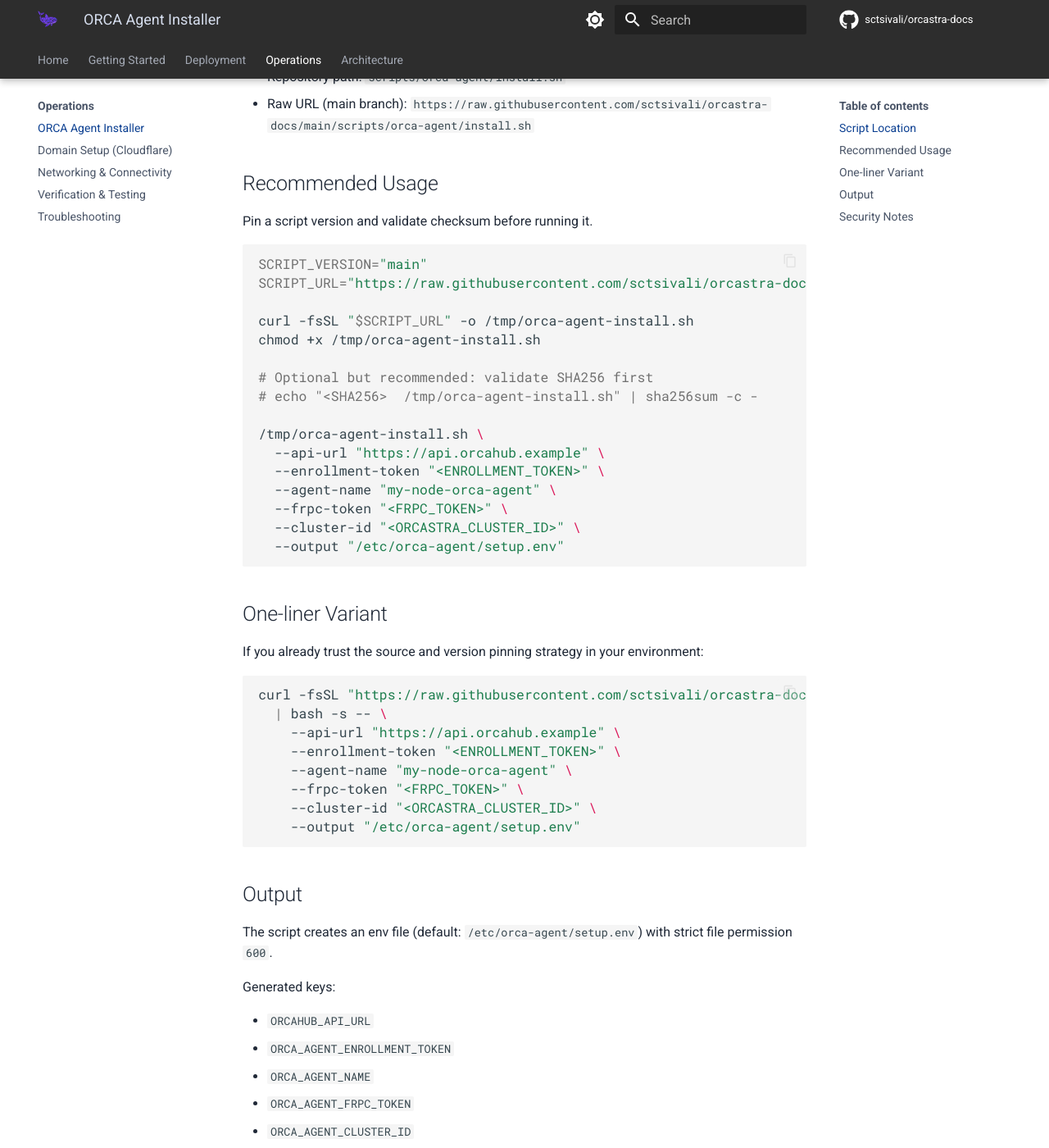
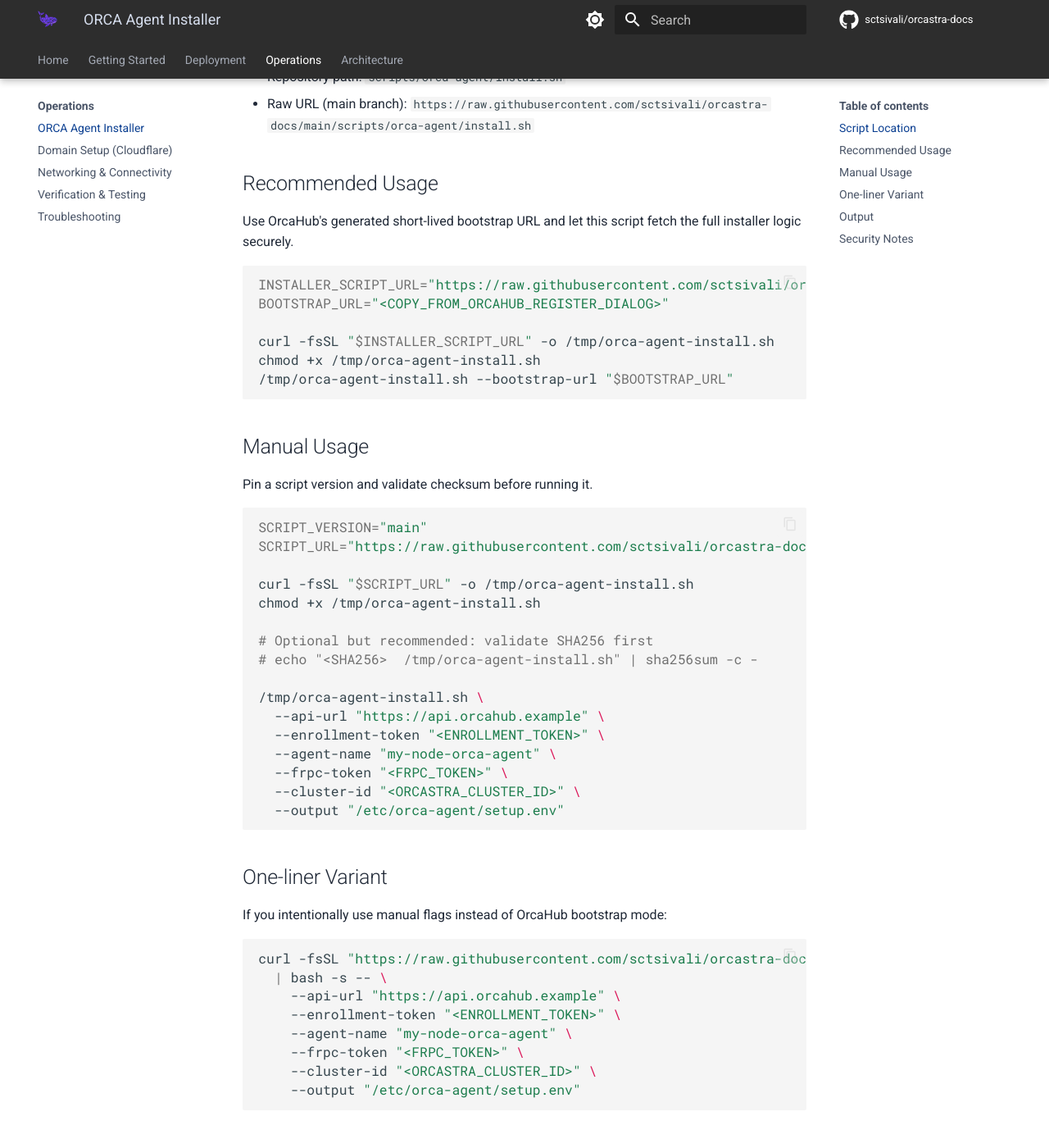
Before and after one commit to sctsivali/orcastra-docs, an MkDocs documentation site: the page built from docs/operations/orca-agent-install.md, in a window 1280 px wide and 1400 px high, scrolled down 329 px. Shown: the whole window at 82% size. Built offline with MkDocs 1.6.1 and Material for MkDocs 9.7.7, drawn with Linux system fonts in a browser that asks for light colours; comment, search, counter and statistics services are not loaded; the version menu is left out.

Commit message:
Add bootstrap-url mode to ORCA agent installer

````diff
--- a/docs/operations/orca-agent-install.md
+++ b/docs/operations/orca-agent-install.md
@@ -8,6 +8,19 @@
 - Raw URL (main branch): `https://raw.githubusercontent.com/sctsivali/orcastra-docs/main/scripts/orca-agent/install.sh`
 
 ## Recommended Usage
+
+Use OrcaHub's generated short-lived bootstrap URL and let this script fetch the full installer logic securely.
+
+```bash
+INSTALLER_SCRIPT_URL="https://raw.githubusercontent.com/sctsivali/orcastra-docs/main/scripts/orca-agent/install.sh"
+BOOTSTRAP_URL="<COPY_FROM_ORCAHUB_REGISTER_DIALOG>"
+
+curl -fsSL "$INSTALLER_SCRIPT_URL" -o /tmp/orca-agent-install.sh
+chmod +x /tmp/orca-agent-install.sh
+/tmp/orca-agent-install.sh --bootstrap-url "$BOOTSTRAP_URL"
+```
+
+## Manual Usage
 
 Pin a script version and validate checksum before running it.
 
@@ -32,7 +45,7 @@
 
 ## One-liner Variant
 
-If you already trust the source and version pinning strategy in your environment:
+If you intentionally use manual flags instead of OrcaHub bootstrap mode:
 
 ```bash
 curl -fsSL "https://raw.githubusercontent.com/sctsivali/orcastra-docs/main/scripts/orca-agent/install.sh" \
````
Also changed, not shown: 1 other file.
